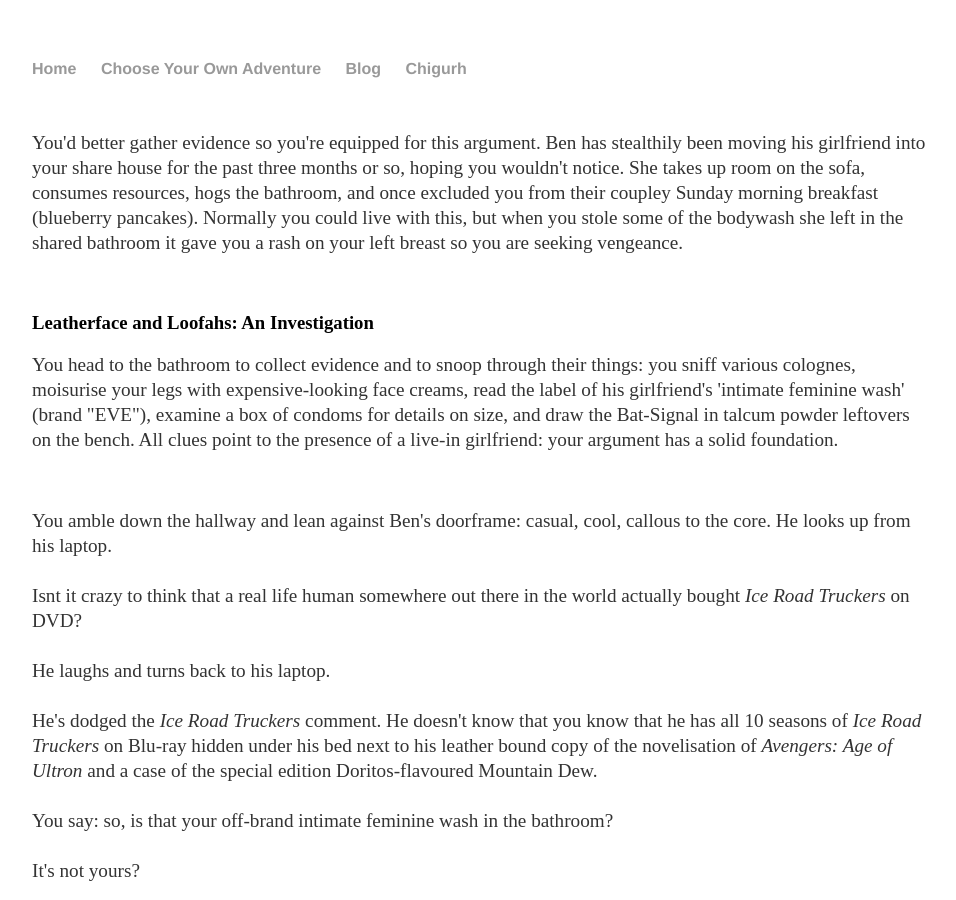
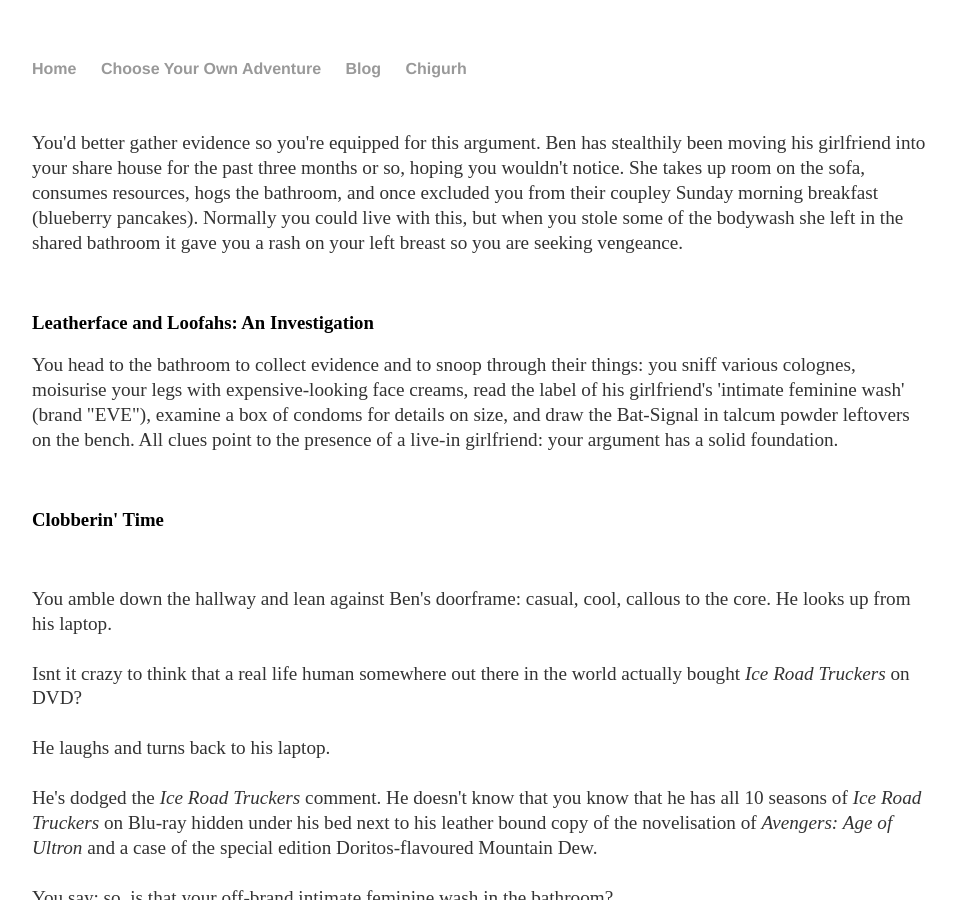
Before and after one commit to Pinelife/pinelife.github.io, a Jekyll site: the page built from Hellhole/Room3.html, in a window 1280 px wide and 900 px high. Shown: the whole window, without its empty margins (160-1116 px from the left). Built offline with Jekyll 4.4.1, drawn with Linux system fonts in a browser that asks for light colours.

Commit message:
Update Room3.html

```diff
--- a/Hellhole/Room3.html
+++ b/Hellhole/Room3.html
@@ -16,6 +16,8 @@
   label of his girlfriend's 'intimate feminine wash' (brand "EVE"), examine a box of condoms for details on
   size, and draw the Bat-Signal in talcum powder leftovers on the bench. All clues point to the presence of a
   live-in girlfriend: your argument has a solid foundation.</p>
+<br/>
+<h3>Clobberin' Time</h3>
 <br/>
 <p>You amble down the hallway and lean against Ben's doorframe: casual, cool, callous to the core. He looks up from his laptop.<br/>
 <br/>
```
